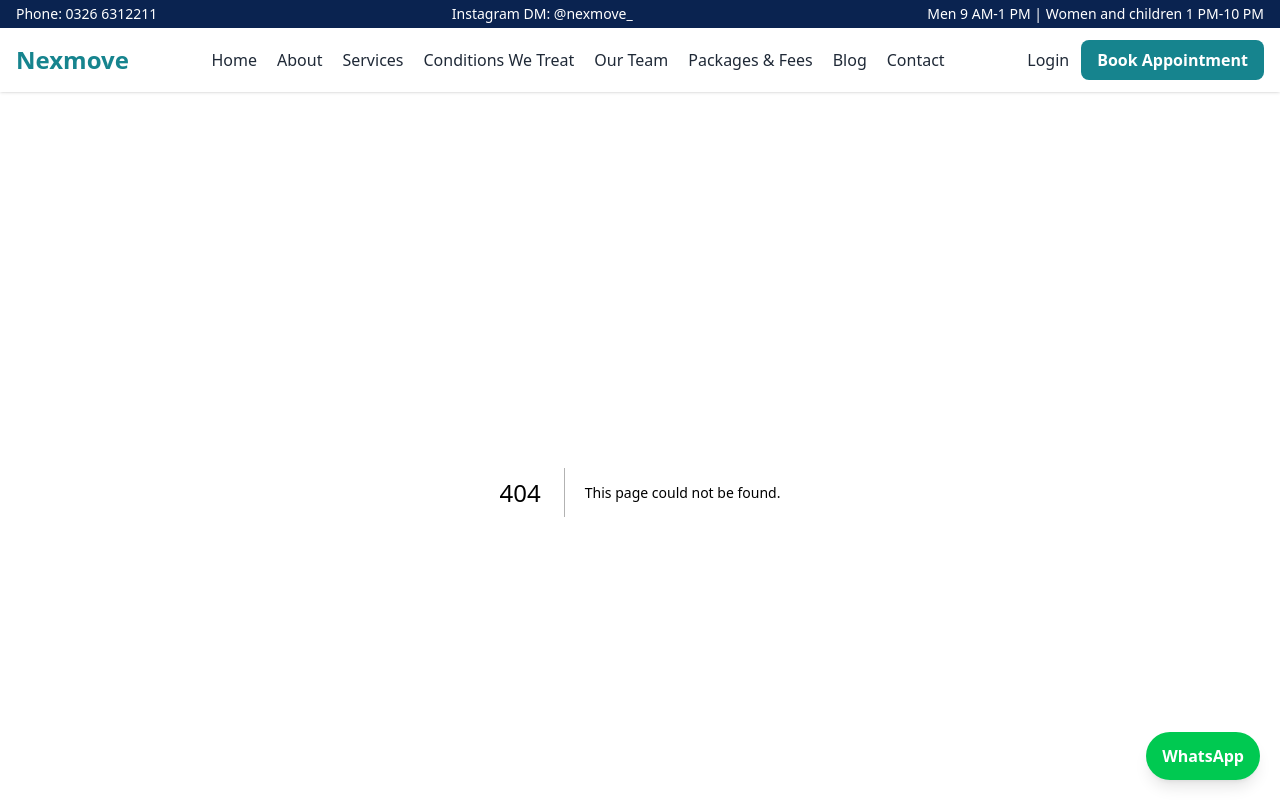
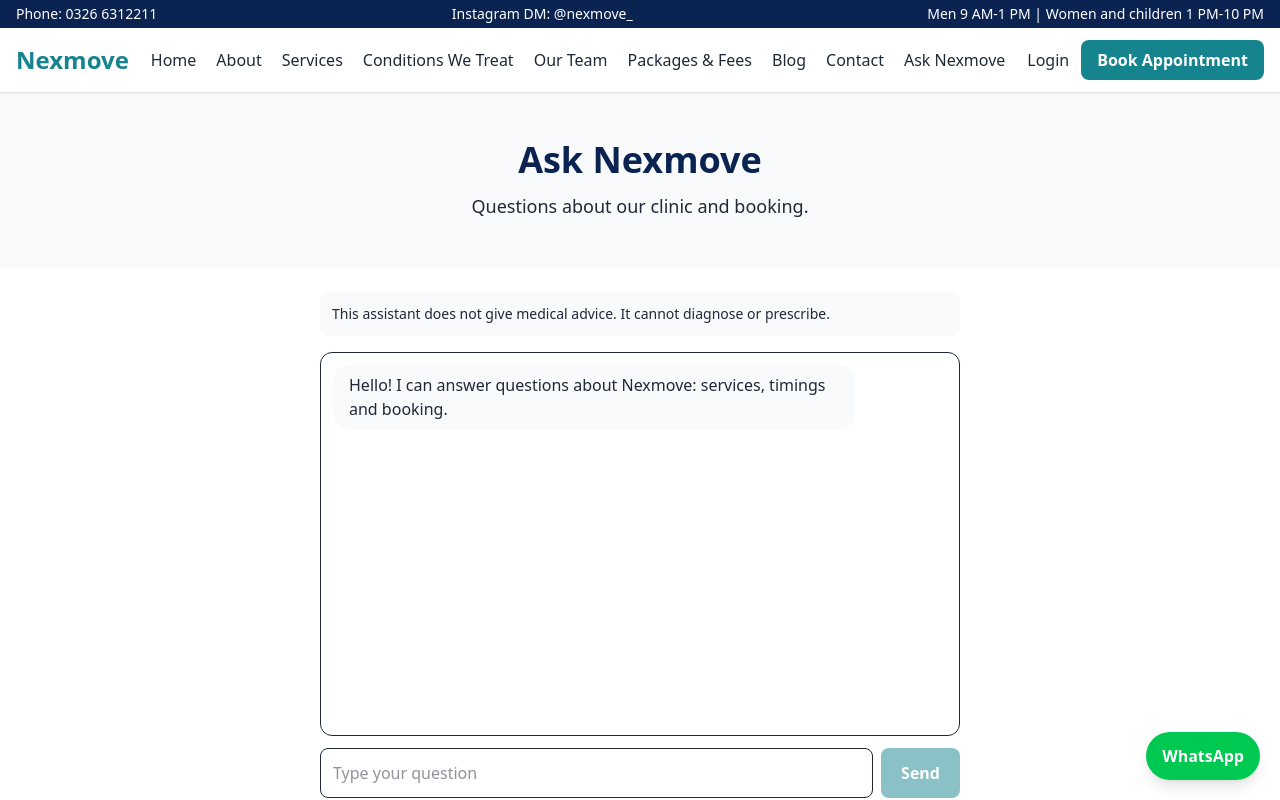
Before and after one commit to amna-butt-code/codesaviours-ETraining-TeamB-Nexmove, a Next.js app in the folder client/: page /chat in a window 1280 px wide. Before the commit this address had no page. Shown: the top 800 px of the page. Built offline with nearby package versions, Linux system fonts and the light colour scheme.

Commit message:
feat: add chat page and header link

```diff
--- /dev/null
+++ b/client/src/app/chat/page.js
@@ -0,0 +1,16 @@
+import PageHero from "../../components/PageHero";
+import ChatBox from "../../components/ChatBox";
+
+export const metadata = {
+  title: "Ask Nexmove | Nexmove Physiotherapy Clinic",
+  description: "Ask questions about services, timings and booking.",
+};
+
+export default function Chat() {
+  return (
+    <div>
+      <PageHero title="Ask Nexmove" subtitle="Questions about our clinic and booking." />
+      <ChatBox />
+    </div>
+  );
+}
--- a/client/src/components/Header.js
+++ b/client/src/components/Header.js
@@ -11,6 +11,7 @@
   { name: "Packages & Fees", href: "/packages" },
   { name: "Blog", href: "/blog" },
   { name: "Contact", href: "/contact" },
+    { name: "Ask Nexmove", href: "/chat" },
 ];
 
 export default function Header() {
```
